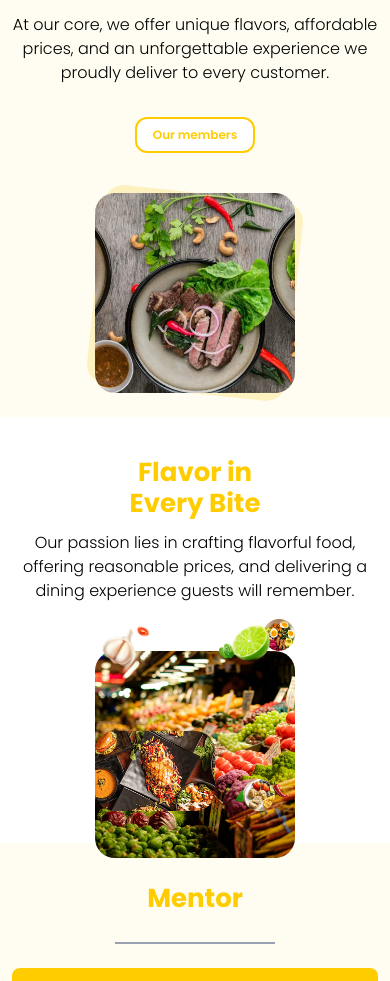
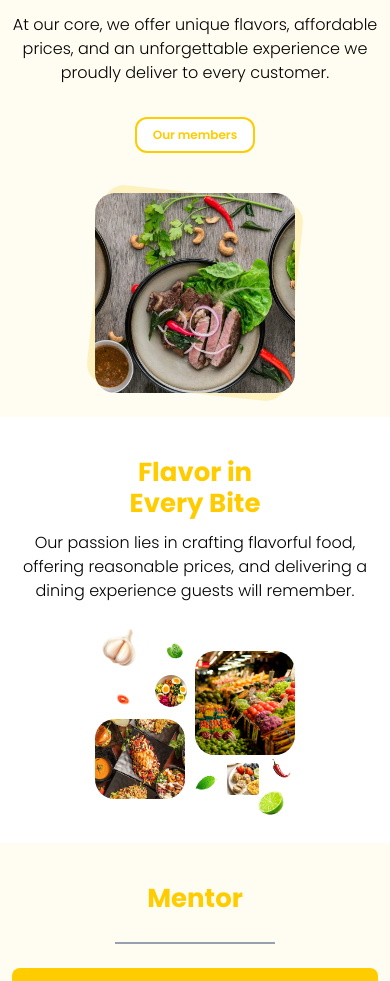
Before and after one commit to Ratanak-IT/Foodora-Project, a website: page src/pages/aboutpage.html in a window 390 px wide. Shown: the part 111-1092 px from the top of the page. Drawn offline with nearby package versions, Linux system fonts and the light colour scheme.

Commit message:
responsive about

```diff
--- a/src/pages/aboutpage.html
+++ b/src/pages/aboutpage.html
@@ -9,7 +9,6 @@
   <link rel="stylesheet" href="../output.css">
   <link rel="stylesheet" href="https://unpkg.com/aos@2.3.1/dist/aos.css" />
   <script src="https://kit.fontawesome.com/5ce14b4205.js" crossorigin="anonymous"></script>
-
 </head>
 
 <body class="min-h-screen bg-background">
@@ -74,7 +73,7 @@
         </h2>
 
         <img src="/assets/Vector8.png" alt="Delicious beef dish"
-          class="object-contain rounded-[20px] absolute right-[-160px] top-8 w-[205px] h-[130px] hidden md:block md:right-[-200px] md:top-[60px]" />
+          class="object-contain rounded-[20px] absolute right-[-160px] top-8 w-[205px] h-[130px] md:w-[160px] md:h-[110px] hidden md:block md:right-[-200px] md:top-[60px]" />
 
         <p
           class="text-[16px] xs:text-sm sm:text-base md:text-lg lg:text-[24px] font-light font-primary w-full md:max-w-[504px]">
@@ -87,28 +86,28 @@
       <div
         class="relative w-full max-w-[200px] sm:max-w-[350px] md:max-w-[400px] lg:max-w-[575px] h-[200px] md:h-[400px] lg:h-[515px] block md:block">
         <img src="/assets/fruitoriginal.png" alt="Delicious beef dish"
-          class="object-cover rounded-[20px] absolute right-0 top-8 sm:top-0  md:top-12 lg:top-10 max-md:w-[200px]  max-md:w-[200px] md:w-40 lg:w-[290px]  md:h-40 lg:h-[300px]" />
+          class="object-cover rounded-[20px] absolute right-0 top-8 sm:top-0  md:top-12 lg:top-10 max-sm:w-[100px] max-md:w-[200px]  max-md:w-[200px] md:w-40 lg:w-[290px]  md:h-40 lg:h-[300px]" />
         <img src="/assets/fooderub.png" alt="Delicious beef dish"
-          class="object-cover rounded-[20px] absolute left-0 sm:right-20 md:right-45 lg:right-80 bottom-2 sm:bottom-4 md:bottom-23 lg:bottom-3 w-30 sm:w-24 md:w-32 lg:w-[235px] h-20 xs:h-20 sm:h-24 md:h-32 lg:h-[235px]" />
+          class="object-cover rounded-[20px] absolute left-0 sm:right-20 md:right-45 min-md:left-10 max-sm:w-[90px] lg:right-80 bottom-5 sm:bottom-4 md:bottom-23 lg:bottom-3 lg:left-5 w-30 sm:w-24 md:w-32 lg:w-[235px] md:w-[140px] md:h-[140px] h-20 sm:h-24 md:h-32 lg:h-[235px]" />
 
         <img src="/assets/foodegg.png" alt="Delicious beef dish"
-          class="object-cover rounded-[20px] absolute md:left-20  max-md:-right-0  lg:right-80  md:top-25 lg:top-30 w-8  md:w-16 lg:w-[113px]  md:h-16 lg:h-[113px]" />
+          class="object-cover rounded-[20px] absolute md:left-35 max-sm:left-15 max-sm:top-14 min-md:left-28 max-md:-right-0  lg:right-80  md:top-25 lg:top-30 w-8  md:w-16 lg:w-[113px]  md:h-16 lg:h-[113px]" />
         <img src="/assets/treelef.png" alt="Delicious beef dish"
-          class="object-cover rounded-[20px] absolute right-15 sm:right-20 md:right-43 lg:right-80 top-6 xs:top-8 sm:top-10 md:top-12 lg:top-10 w-4 xs:w-5 sm:w-6 md:w-5 lg:w-[34px] h-4 xs:h-5 sm:h-6 md:h-5 lg:h-[40px]" />
+          class="object-cover rounded-[20px] absolute right-15 max-sm:left-18 md:right-43 lg:right-80 top-6 sm:top-10 md:top-12 lg:top-10 w-4 xs:w-5 sm:w-6 md:w-5 lg:w-[34px] h-4 xs:h-5 sm:h-6 md:h-5 lg:h-[40px]" />
         <img src="/assets/Frame.png" alt="Delicious beef dish"
-          class="object-cover rounded-[20px] absolute right-8 sm:right-12 md:right-27 lg:right-55 bottom-2 xs:bottom-3 sm:bottom-4 md:bottom-27 lg:bottom-18 w-8 xs:w-10 sm:w-12 md:w-14 lg:w-[70px] h-8 xs:h-10 sm:h-12 md:h-14 lg:h-[70px]" />
+          class="object-cover rounded-[20px] absolute right-8 max-sm:right-18 md:right-30 lg:right-55 bottom-5 sm:bottom-4 md:bottom-27 lg:bottom-18 w-8 sm:w-12 md:w-11 md:h-9 lg:w-[70px] h-8  sm:h-12  lg:h-[70px]" />
         <img src="/assets/sberry.png" alt="Delicious beef dish"
-          class="object-cover rounded-[20px] absolute right-5 sm:right-8 md:right-13 lg:right-35 bottom-2 xs:bottom-3 sm:bottom-4 md:bottom-25 lg:bottom-18 w-8 xs:w-10 sm:w-12 md:w-14 lg:w-[75px] h-8 xs:h-10 sm:h-12 md:h-14 lg:h-[75px]" />
+          class="object-cover absolute right-5 max-sm:right-9 md:right-17 lg:right-35 bottom-2 max-sm:bottom-6 md:bottom-25 lg:bottom-18 w-8 sm:w-12 md:w-14 lg:w-[75px] h-8 min-md:w-13 min-md:h-13 sm:h-12 md:h-14 lg:h-[75px]" />
         <img src="/assets/Pepper.png" alt="Delicious beef dish"
-          class="object-cover rounded-[20px] absolute right-0 bottom-3 sm:bottom-6 md:bottom-30 lg:bottom-20 w-8 xs:w-10 sm:w-12 md:w-14 lg:w-[70px] h-8 xs:h-10 sm:h-12 md:h-14 lg:h-[70px]" />
+          class="object-cover rounded-[20px] absolute right-0 bottom-3 max-sm:bottom-8 md:bottom-30 lg:bottom-20 w-8 xs:w-10 sm:w-12 md:w-14 lg:w-[70px] h-8 xs:h-10 sm:h-12 md:h-14 lg:h-[70px]" />
         <div class="relative overflow-visible">
           <img src="/assets/Lemon.png" alt="Delicious beef dish"
-            class="absolute right-5  sm:right-2 md:right-2 lg:right-[25px]  sm:-bottom-24 md:-bottom-85 lg:-bottom-[535px] w-12 xs:w-14 sm:w-16 md:w-15 lg:w-[100px] h-12 xs:h-14 sm:h-16 md:h-15 lg:h-[100px]" />
+            class="absolute right-5  max-sm:right-2 md:right-2 lg:right-[25px]  max-sm:top-42 md:-bottom-85 lg:-bottom-[535px] w-12 max-sm:w-8 md:w-15 lg:w-[100px] h-12 max-sm:h-8 md:h-15 lg:h-[100px]" />
         </div>
         <img src="/assets/onion.png" alt="Delicious beef dish"
-          class="object-cover rounded-[20px] absolute  md:right-50 lg:right-120 top-0  md:top-7 w-14  md:w-13 lg:w-[140px] h-14  md:h-12 lg:h-[140px]" />
+          class="object-cover rounded-[20px] absolute  md:left-2 lg:right-120 top-0  md:top-7 w-14  md:w-13 lg:w-[140px] h-14  md:h-12 lg:h-[140px]" />
         <img src="/assets/redpepper.png" alt="Delicious beef dish"
-          class="object-cover rounded-[20px] absolute left-10 md:right-62 lg:right-125 top-1 sm:top-10 md:top-32 lg:top-43 w-4 sm:w-6 md:w-7 lg:w-[45px] h-4 sm:h-6 md:h-7 lg:h-[45px]" />
+          class="object-cover rounded-[20px] absolute left-5 min-md:left-10 md:right-62 lg:right-125 top-18 sm:top-10 md:top-32 lg:top-43 w-4 sm:w-6 md:w-7 lg:w-[45px] h-4 sm:h-6 md:h-7 lg:h-[45px]" />
       </div>
     </div>
   </section>
```
Also changed, not shown: src/output.css.
